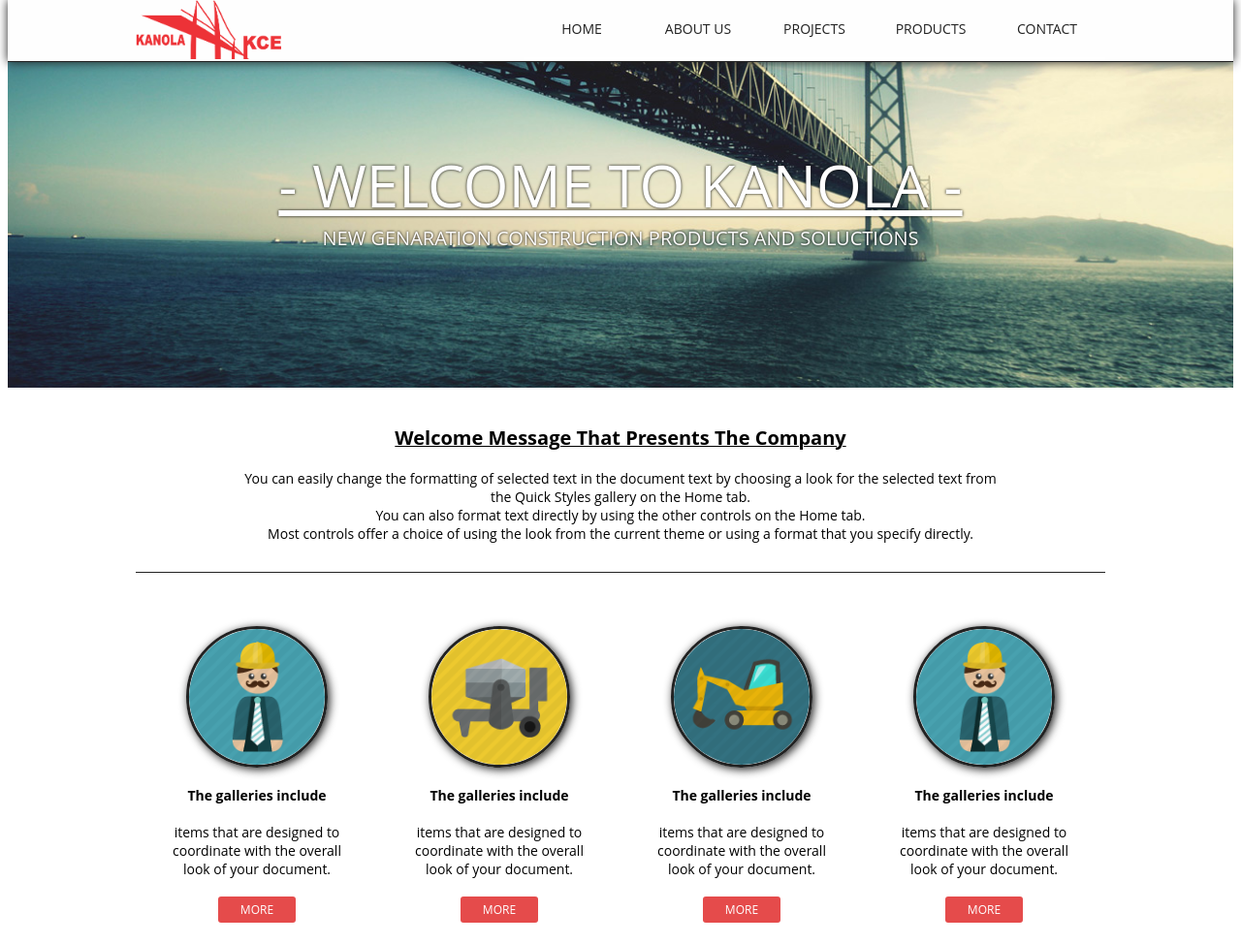
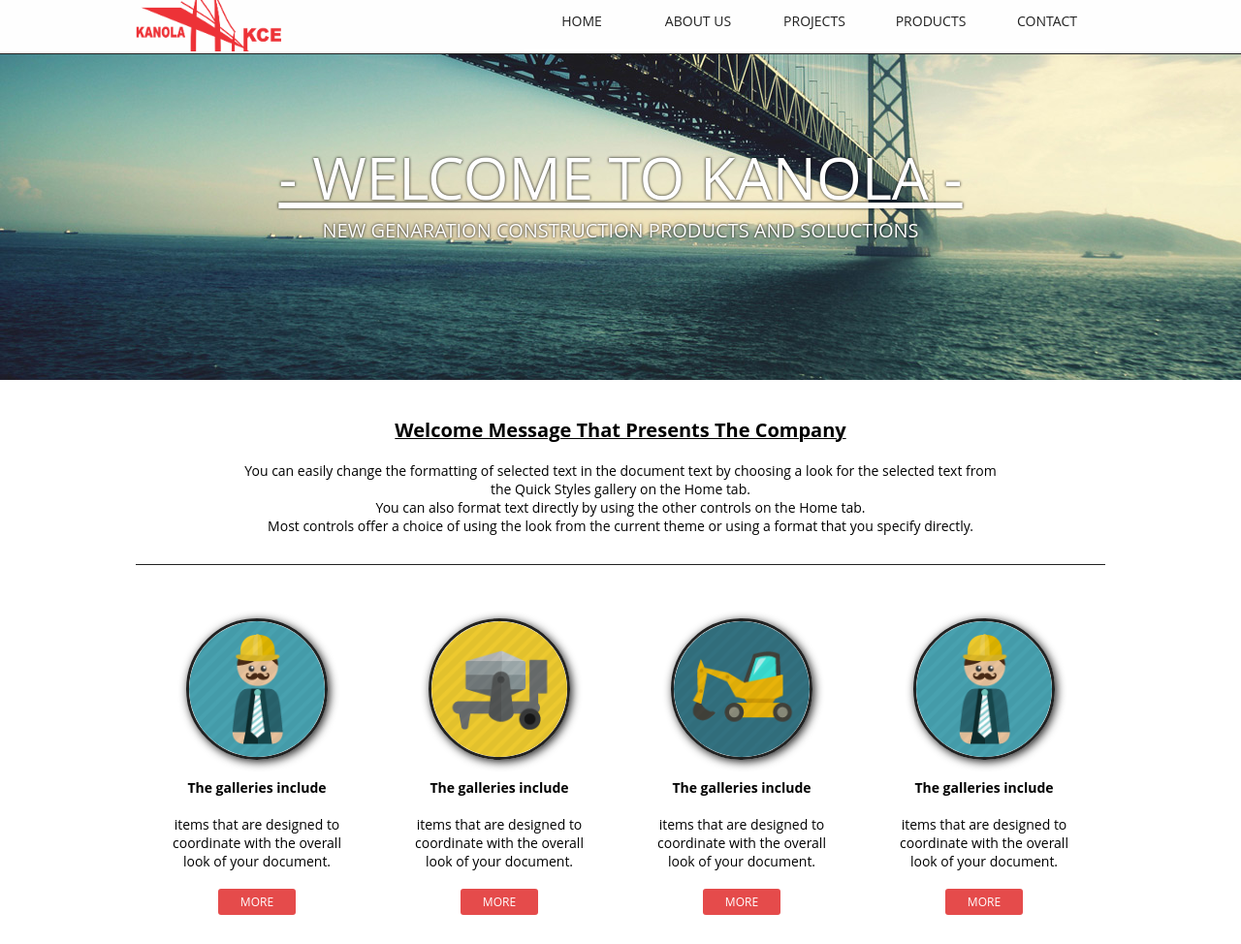
Before and after one commit to dilipchandima/kanola, a plain HTML site: page index.html in a window 1280 px wide. Shown: the top 974 px of the page at 97% size. Drawn offline with Linux system fonts and the light colour scheme.

Commit message:
change files
menu shadows not good. new sticking is not good. change back

```diff
--- a/index.html
+++ b/index.html
@@ -7,7 +7,7 @@
 <body>
     <div class="container100">
 
-        <div class="men-container" id="mnu" >
+        <div class="men-container">
             <div class="menucontainer">
                 <div class="logo"></div>
                 <div><a class="menubtn" href="index.html">CONTACT</a></div>
--- a/style.css
+++ b/style.css
@@ -1,3 +1,7 @@
+body {
+    margin: 0;
+    padding: 0;
+}
 .container100{
     width: 100%;
     position:relative;
@@ -6,20 +10,23 @@
     margin: -8px;
     margin-left: 0px;
 }
-
 .container100drk{
     width: 100%;
     font-family:'Open Sans';
     font-size:13px;
     background: #222;
 }
-
+.men-container{
+    width: 100%;
+    background: #fefefe;
+    position: fixed;
+    border-bottom: solid 1px #222;
+}
 .container{
     margin: 0 auto;
     left: 50%;
     width: 1000px;
 }
-
 .line{
     width: 100%;
     height: 1px;
@@ -28,22 +35,12 @@
     margin-bottom: 30px;
 }
 
-.men-container{
-    width: 100%;
-    position:absolute;
-    background-color: #fefefe;
-    border-bottom: solid 1px #222;
-    box-shadow: 0px 0px 10px #222;
-
-}
-
 .menucontainer{
     width: 1000px;
     height: 63px;
     margin: 0 auto;
     text-decoration: none;
 }
-
 .menubtn{
     float: right;
     width: 80px;
@@ -54,7 +51,6 @@
     border-bottom: solid #fff;
     transition: .5s;
 }
-
 .logo{
     background: url('img/kanola%20logo%20for%20web.png');
     float: left;
@@ -68,9 +64,7 @@
     background: #e54b4b;
     text-decoration: none;
     border-bottom: solid #222;
-
 }
-
 .banner{
     background: url('img/banner.png');
     width: 100%;
@@ -83,7 +77,6 @@
     text-align: center;
     text-shadow: 0px 0px 3px #000000;
 }
-
 .subdiv{
     width: 200px;
     height: 300px;
@@ -91,7 +84,6 @@
     text-align: center;
     float: left;
 }
-
 .imground{
     width: 140;
     height: 140;
@@ -100,11 +92,9 @@
     border-radius: 75px;
     transition: .5s;
 }
-
 .imground:hover{
     border: solid #e54b4b;
 }
-
 .morebtn{
     width: 70px;
     padding: 5px;
@@ -116,11 +106,9 @@
     margin-left: 60px;
     transition: .5s;
 }
-
 .morebtn:hover{
     background: #8b1515;
 }
-
 .thirdcon{
     width: 282.33px;
     height: 150px;
@@ -128,7 +116,6 @@
     border-left: solid 1px rgba(255, 0, 0, .2);
     float: left;
 }
-
 .date{
     width: 30px;
     height: 35px;
```
Also changed, not shown: 1 other file.
